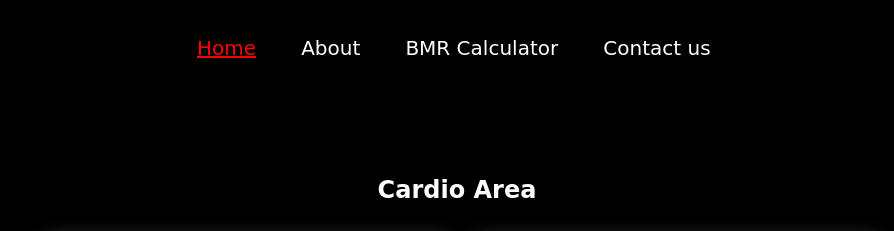
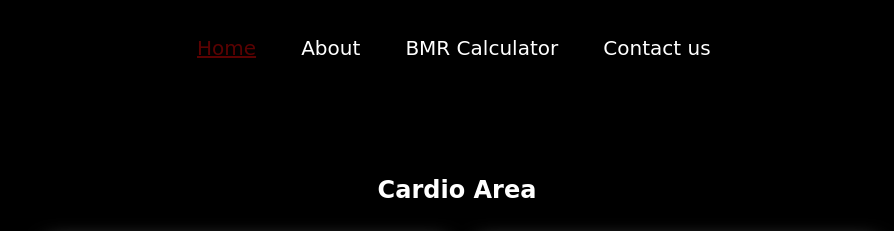
Before and after one commit to samipevekar/samisfitness.com, a plain HTML site: page index.html in a window 1280 px wide. Shown: the top 231 px of the page, 183-1077 px from the left. Drawn offline with Linux system fonts and the light colour scheme; a web font is replaced by a local one.

Commit message:
color change

```diff
--- a/index.html
+++ b/index.html
@@ -100,7 +100,7 @@
     .navbar li a:hover,
     .navbar li a.active {
         text-decoration: underline;
-        color: rgb(255, 0, 0);
+        color: rgb(90, 2, 2);
     }
     .section{
         color: white;
```
